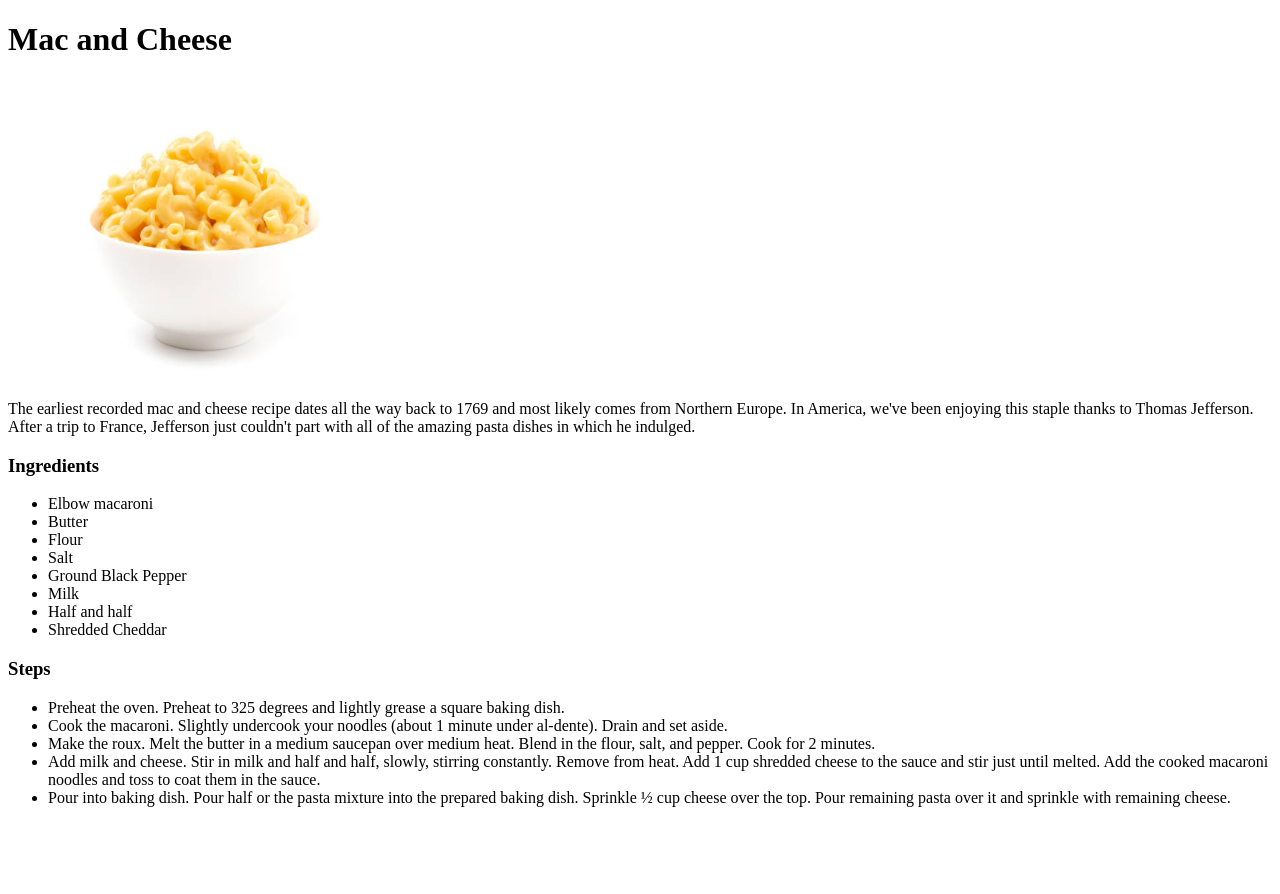
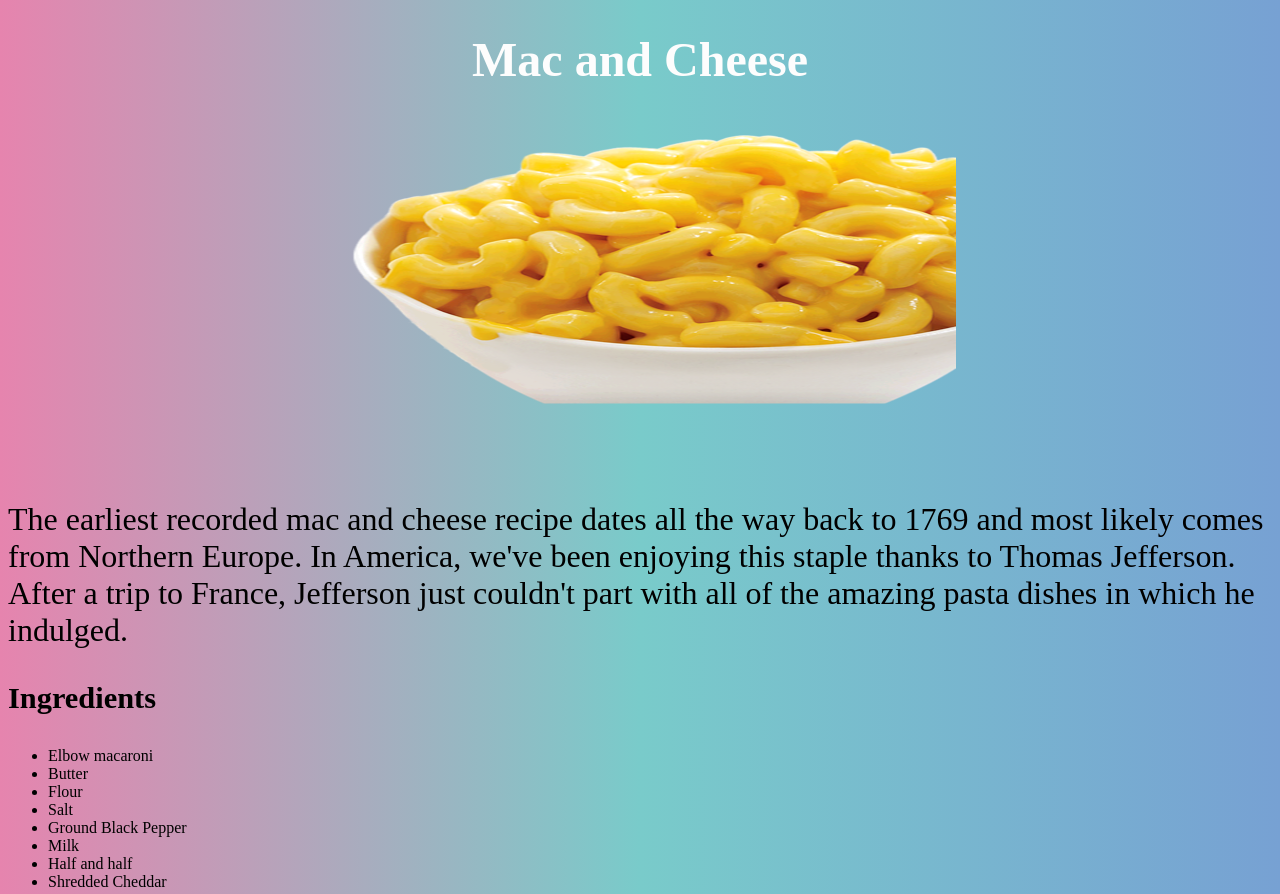
Before and after one commit to theTuxKitty/odin-recipes, a plain HTML site: page recipes/mac.html in a window 1280 px wide. Shown: the top 894 px of the page. Before the commit the page ends 823 px from the top, so only its background shows below. Drawn offline with Linux system fonts and the light colour scheme.

Commit message:
Changes to CSS files

```diff
--- /dev/null
+++ b/public/styles/indexstyles.css
@@ -0,0 +1,24 @@
+html {
+    height: 100%;
+}
+
+body{
+    /* background-image: linear-gradient(to bottom, #051937, #004d7a, #008793, #00bf72, #a8eb12); */
+    background-repeat: no-repeat;
+    background-image: url("./cool-background.svg");
+
+}
+
+.indexHeading{
+    text-align: center;
+    color: #12b8eb;
+    text-shadow: -3px 2px 2px #2f342f;
+
+}
+
+
+a{
+    font-size: 2rem;
+    color: #929ce1 ;
+    text-decoration: none;
+}
--- /dev/null
+++ b/public/styles/recipeStyles.css
@@ -0,0 +1,32 @@
+body{
+background: #77A1D3;  /* fallback for old browsers */
+background: -webkit-linear-gradient(to right, #E684AE, #79CBCA, #77A1D3);  /* Chrome 10-25, Safari 5.1-6 */
+background: linear-gradient(to right, #E684AE, #79CBCA, #77A1D3); /* W3C, IE 10+/ Edge, Firefox 16+, Chrome 26+, Opera 12+, Safari 7+ */
+
+}
+
+
+.recipe-heading{
+    text-align: center;
+    font-size: 3rem;
+    color: #fdfdfd;
+
+}
+
+img{
+display: block;
+  margin-left: auto;
+  margin-right: auto;
+  width: 50%;
+}
+
+.recipe-description{
+    font-size: 2rem;
+    padding-top: 50px;
+    border: 3px;
+    border-color: black;
+}
+
+h3{
+    font-size: 1.9rem;
+}
--- a/recipes/mac.html
+++ b/recipes/mac.html
@@ -4,11 +4,12 @@
     <meta charset="UTF-8">
     <meta name="viewport" content="width=device-width, initial-scale=1.0">
     <title>Mac 'n' Cheese</title>
+    <link rel="stylesheet" href="/odin-recipes/public/styles/recipeStyles.css">
 </head>
 <body>
-    <h1>Mac and Cheese</h1>
-    <img src="/odin-recipes/public/images/macncheese.jpeg" alt="Mac and Cheese" width="400" height="300" >
-    <p>The earliest recorded mac and cheese recipe dates all the way back to 1769 and most likely comes from Northern Europe. In America, we've been enjoying this staple thanks to Thomas Jefferson. After a trip to France, Jefferson just couldn't part with all of the amazing pasta dishes in which he indulged.</p>
+    <h1 class="recipe-heading" >Mac and Cheese</h1>
+    <img src="/odin-recipes/public/images/mancheese.png" width="400" height="300" >
+    <p class="recipe-description" >The earliest recorded mac and cheese recipe dates all the way back to 1769 and most likely comes from Northern Europe. In America, we've been enjoying this staple thanks to Thomas Jefferson. After a trip to France, Jefferson just couldn't part with all of the amazing pasta dishes in which he indulged.</p>
     <h3>Ingredients</h3>
     <ul>
         <li>Elbow macaroni</li>
```
Also changed, not shown: index.html (+5 -5 lines), recipes/pizza.html (+4 -3 lines), recipes/salsa.html (added, +11 -0 lines), public/images/macncheese.jpeg (deleted), public/images/mancheese.png (added), public/styles/cool-background.svg (added).
